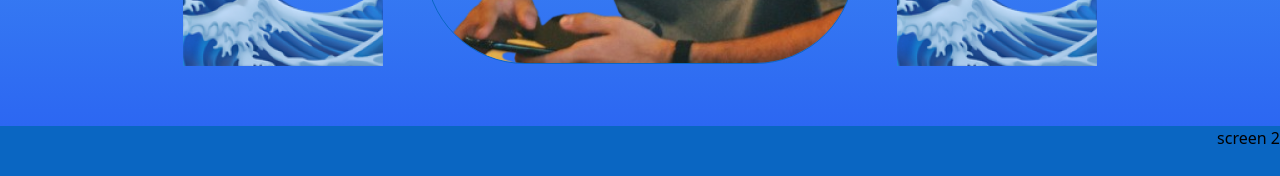
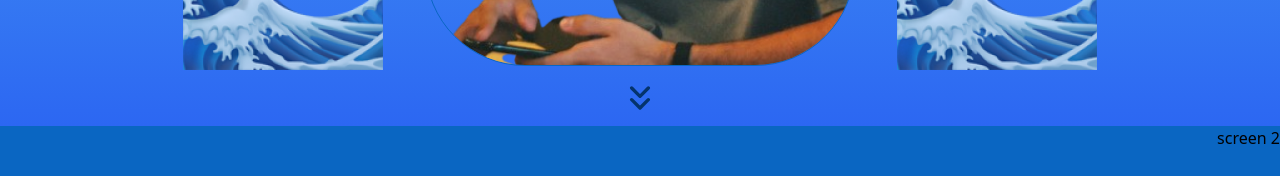
Before and after one commit to abolfazlj10/richHavij, a Next.js app: page / in a window 1280 px wide. Shown: the part 674-850 px from the top of the page. Built offline with nearby package versions, Linux system fonts and the light colour scheme.

Commit message:
complete one screen

```diff
--- a/app/main.css
+++ b/app/main.css
@@ -20,8 +20,11 @@ body{
 .activeLink{
     @apply text-highBlue;
 }
-.screenOne{
-    @apply grid grid-cols-7 grid-rows-4 h-screen bg-gradient-to-b from-[#62CFF4] to-[#2C67F2] pb-[60px];
+.oneScreen{
+    @apply flex flex-col h-screen bg-gradient-to-b from-[#62CFF4] to-[#2C67F2];
+}
+.gridSystemOneScreen{
+    @apply flex-1 grid grid-cols-7 grid-rows-4;
 }
 .containerMainContent{
     @apply relative flex flex-col grid-rows-subgrid row-span-3 col-span-5;
@@ -39,3 +42,9 @@ body{
 .Image{
     @apply border border-highBlue rounded-[100px] h-[550px] w-[430px] object-cover;
 }
+.arrowDown{
+    @apply flex justify-center items-center py-2;
+}
+.arrowDown img{
+    @apply w-10;
+}
--- a/app/page.js
+++ b/app/page.js
@@ -3,7 +3,9 @@ export default function Home() {
   return (
     <>
       <Navbar/>
-      <div className="screenOne">
+      <div className="oneScreen">
+
+        <div className="gridSystemOneScreen">
           <div className='grid-cols-subgrid col-span-7'></div>
           <div className='grid-rows-subgrid col-span-1 row-span-3'></div>
 
@@ -24,6 +26,11 @@ export default function Home() {
         <div className='grid-rows-subgrid col-span-1 row-span-3'></div>
         </div>
 
+        <div className="arrowDown">
+          <img src='./ChevronsDown.svg' />
+        </div>
+      </div>
+
       <div className="h-screen bg-highBlue">screen 2</div>
       <div className="h-screen bg-lowBlue">screen 3</div>
     </>
```
Also changed, not shown: public/ChevronsDown.svg (added). Lines whose indentation alone changed are shown as unchanged.
